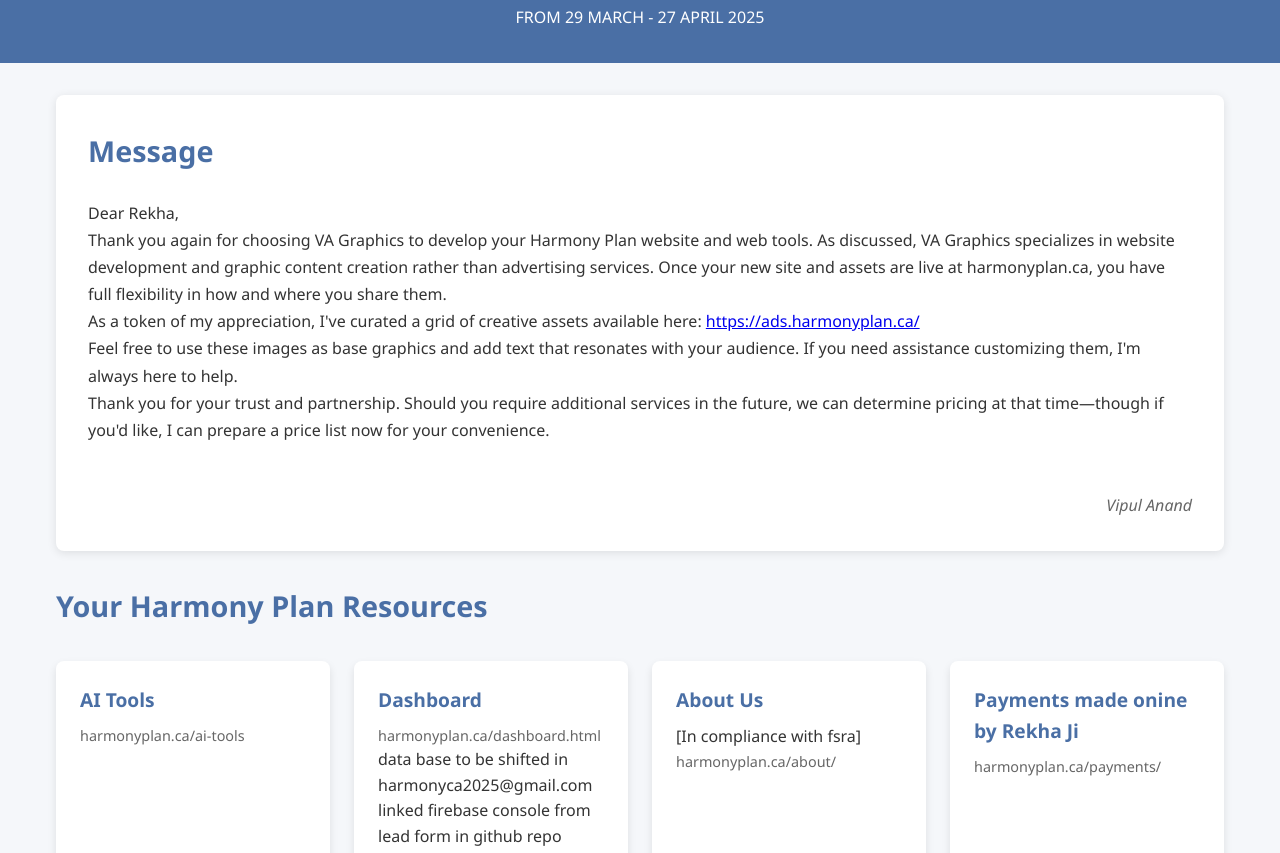
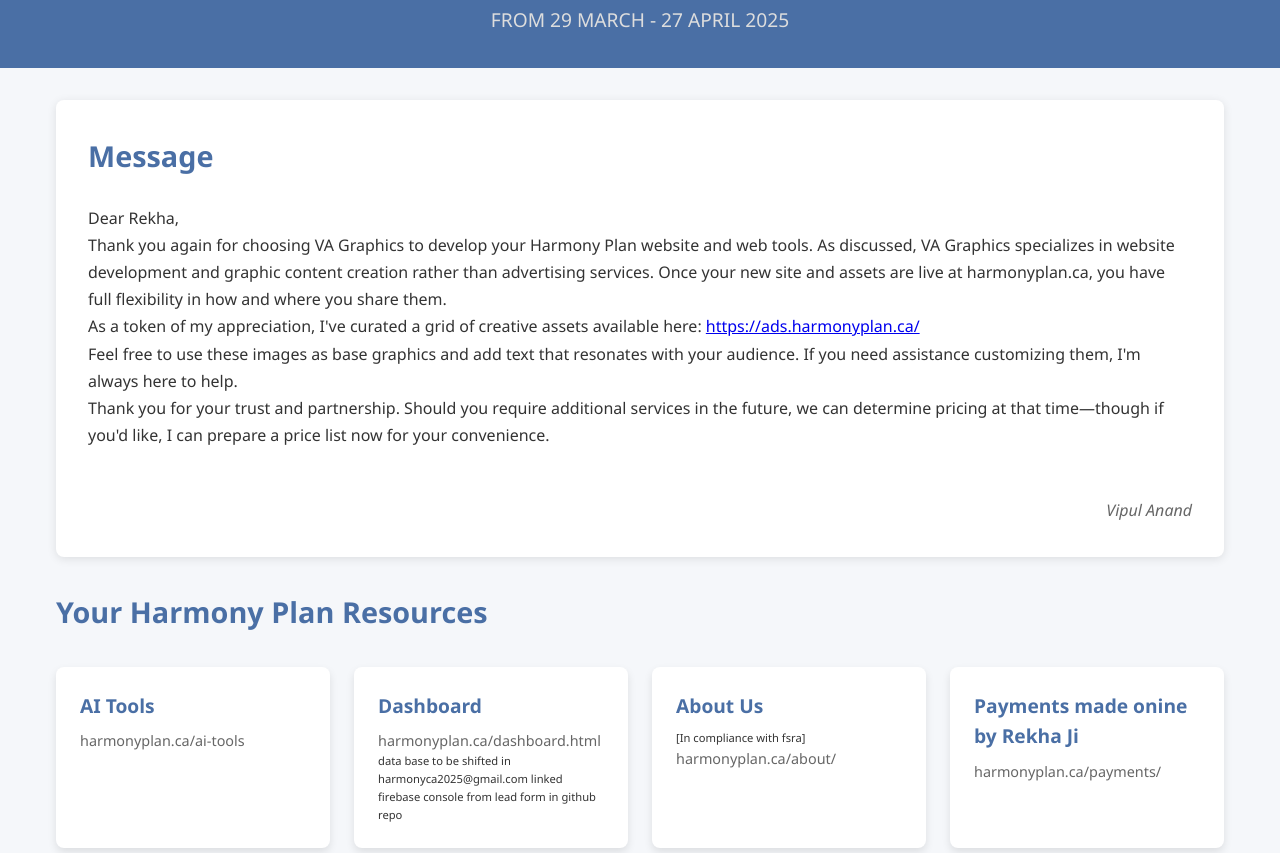
Before and after one commit to anandvip/hpca-2025, a plain HTML site: page index.html in a window 1280 px wide. Shown: the part 99-952 px from the top of the page. Drawn offline with Linux system fonts and the light colour scheme.

Commit message:
Update index.html

```diff
--- a/index.html
+++ b/index.html
@@ -52,7 +52,7 @@
             font-size: 1.8rem;
         }
 
-        .subtitle .note {
+        .subtitle {
             font-size: 1.2rem;
             color: #ddd;
         }
@@ -71,7 +71,10 @@
             box-shadow: 0 4px 8px rgba(0,0,0,0.1);
             transition: transform 0.3s ease, box-shadow 0.3s ease;
         }
-
+       .note{
+           font-size:0.7rem;
+           color:#333;
+       }
 
         .card:hover {
             transform: translateY(-5px);
```
